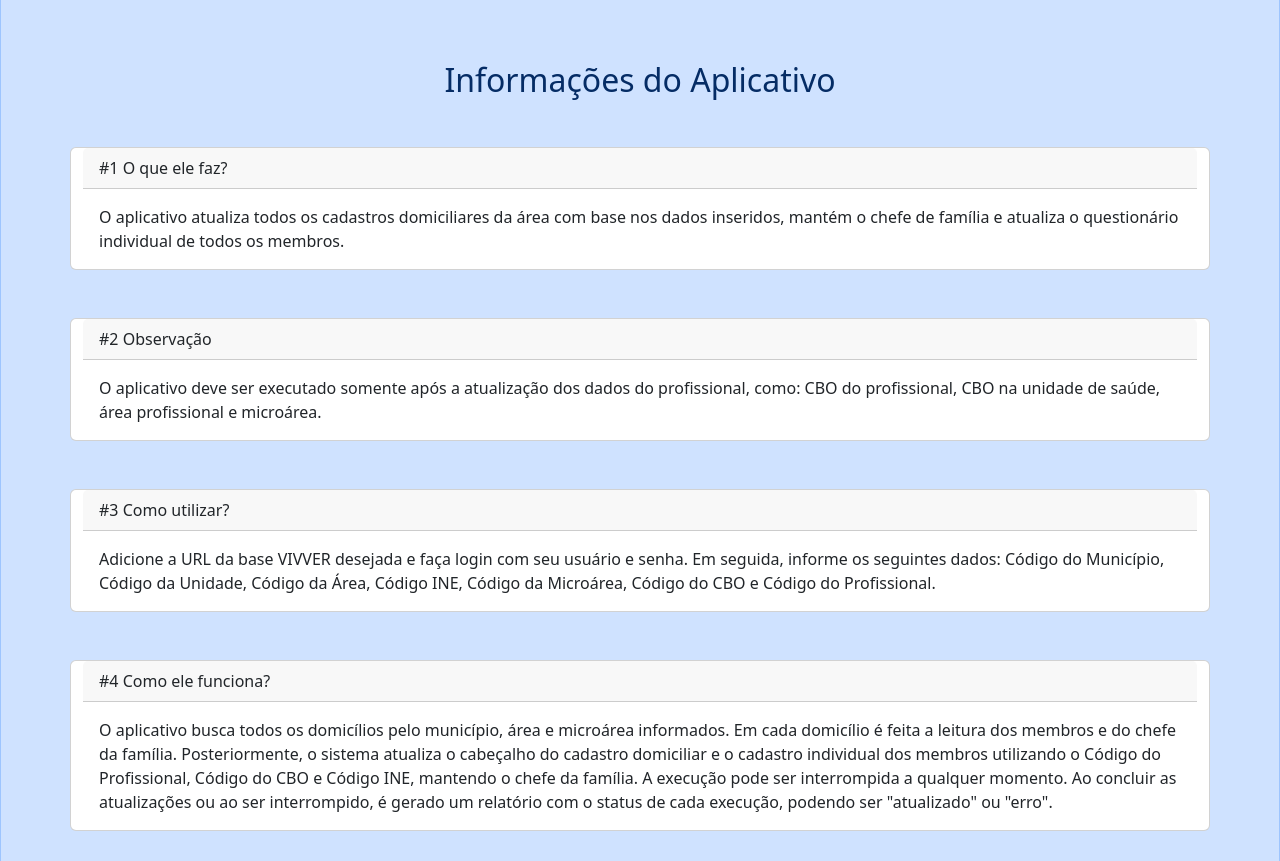
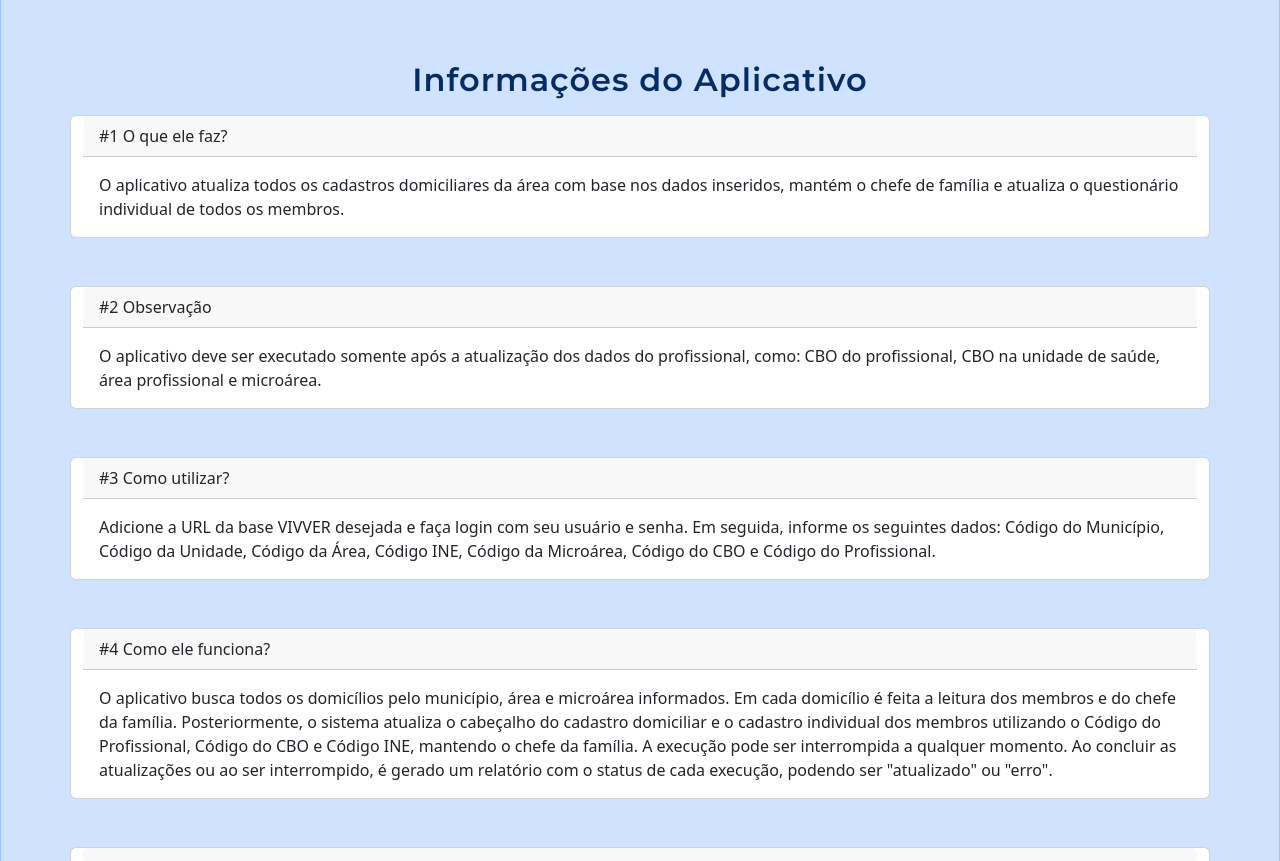
Before and after one commit to vivver-sistemas/domicilios, a plain HTML site: page index.html in a window 1280 px wide. Shown: the part 843-1704 px from the top of the page. Drawn offline with nearby package versions, Linux system fonts and the light colour scheme.

Commit message:
Update index.html

```diff
--- a/index.html
+++ b/index.html
@@ -5,7 +5,15 @@
     <meta name="viewport" content="width=device-width, initial-scale=1.0">
     <link rel="shortcut icon" href="img/v_vivver_sf.ico" type="image/x-icon">
     <title>Atualizar Domicílios</title>
+    <link href="https://fonts.googleapis.com/css2?family=Montserrat:wght@400;600;700&display=swap" rel="stylesheet">
     <link href="https://cdn.jsdelivr.net/npm/bootstrap@5.3.8/dist/css/bootstrap.min.css" rel="stylesheet" integrity="sha384-sRIl4kxILFvY47J16cr9ZwB07vP4J8+LH7qKQnuqkuIAvNWLzeN8tE5YBujZqJLB" crossorigin="anonymous">
+    <style>
+    .titulo-app {
+        font-family: 'Montserrat', sans-serif;
+        font-weight: 600;
+        letter-spacing: 1px;
+    }
+    </style>
 </head>
 <body class="p-3 text-primary-emphasis bg-primary-subtle border border-primary-subtle rounded-3">
     <div class="text-center container-fluid">
@@ -40,8 +48,8 @@
         </div>
       </div>
     </div>
-    <div class="mt-5">
-        <h2 class="text-center mt-5 mb-5">Informações do Aplicativo</h2>
+    <div class="mt-5 mb-3 text-center">
+        <h2 class="titulo-app">Informações do Aplicativo</h2>
     </div>
     <div class="card container">
       <div class="card-header">
```
